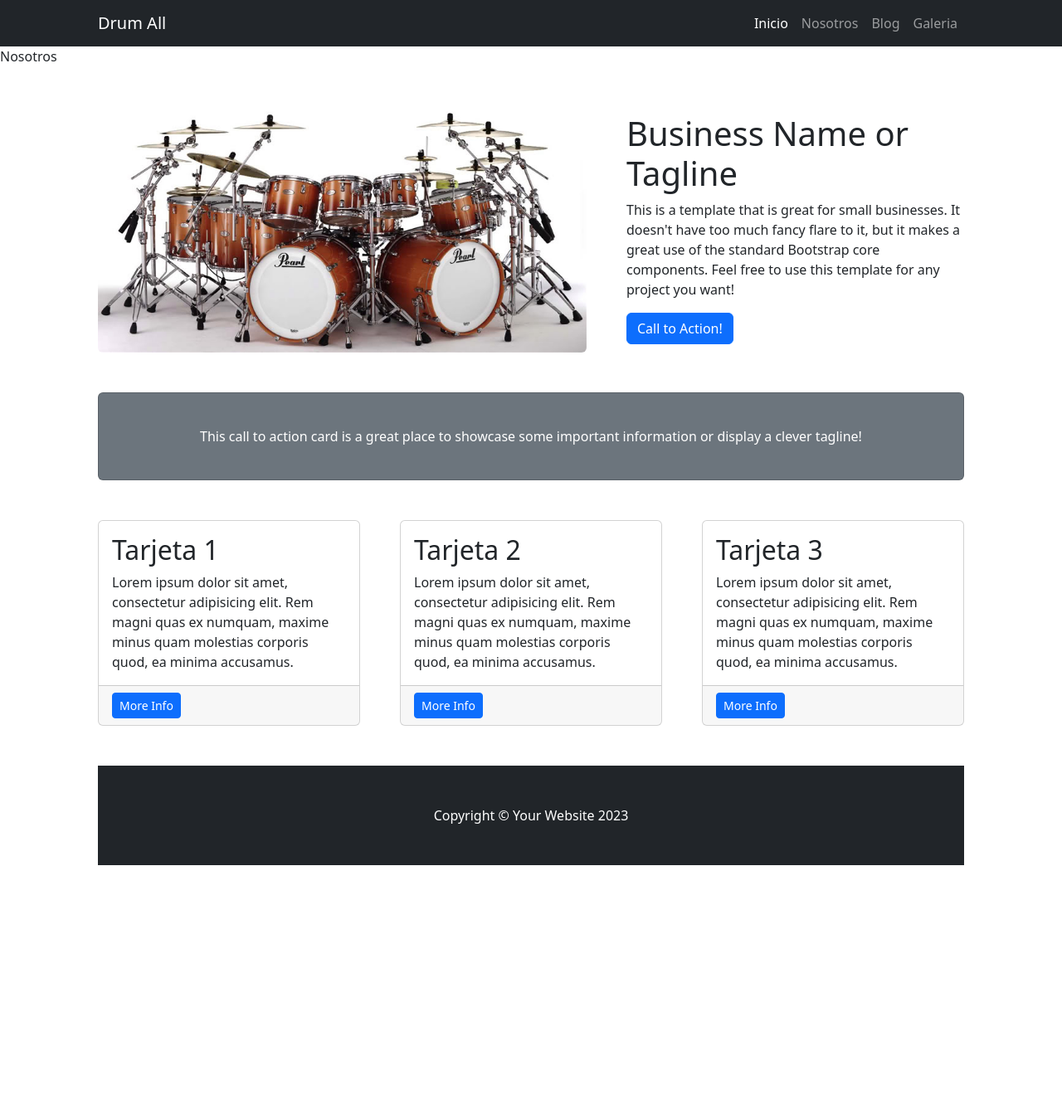
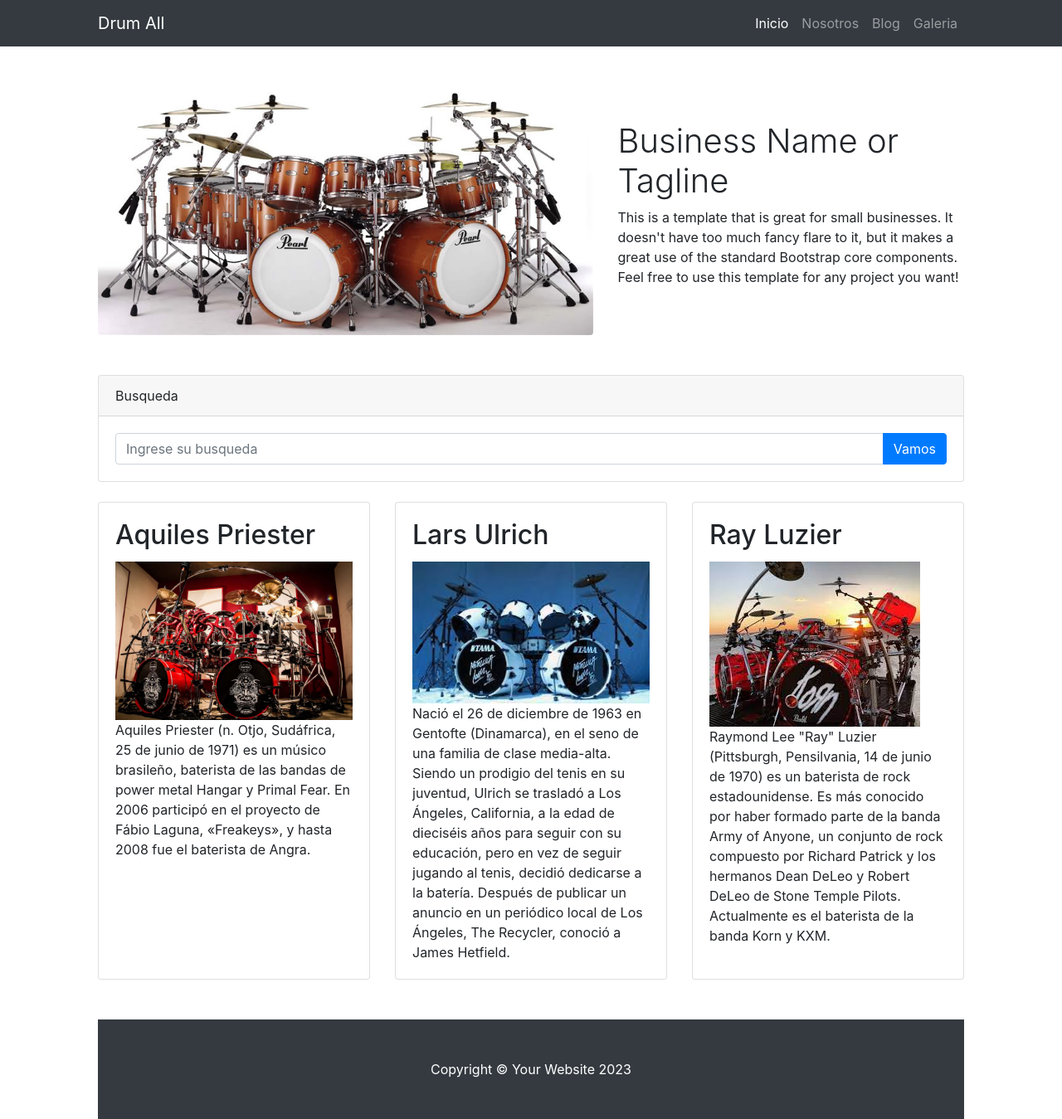
Before and after one commit to Nico-Dondo/Coderhouse-47790, a Django app: page /about/ in a window 1280 px wide. Shown: the whole page at 83% size. Before the commit the page ends 1043 px from the top, so only its background shows below. Run offline with Django 4.2, Linux system fonts and the light colour scheme; some libraries are stand-ins or nearby versions.

Commit message:
Vistas y css

```diff
--- a/project/core/templates/core/about.html
+++ b/project/core/templates/core/about.html
@@ -1,9 +1,16 @@
 {% extends 'core/base.html' %}
 
 {% block contenido_titulo %}
-    Nosotros
+    <!-- Contenido del bloque título de about.html -->
 {% endblock contenido_titulo %}
 
-{% block contenido| %}
-    <p>Esto es una prueba</p>
-{% endblock contenido| %}
+{% block tarjetas %}
+    {% include 'core/card.html' with titulo="Aquiles Priester" imagen='core/img/aquiles-priester-drums.jpg' descripcion="Aquiles Priester (n. Otjo, Sudáfrica, 25 de junio de 1971) es un músico brasileño, baterista de las bandas de power metal Hangar y Primal Fear. En 2006 participó en el proyecto de Fábio Laguna, «Freakeys», y hasta 2008 fue el baterista de Angra." %}
+    {% include 'core/card.html' with titulo="Lars Ulrich" imagen='core/img/descarga.jpg' descripcion="Nació el 26 de diciembre de 1963 en Gentofte (Dinamarca), en el seno de una familia de clase media-alta. Siendo un prodigio del tenis en su juventud, Ulrich se trasladó a Los Ángeles, California, a la edad de dieciséis años para seguir con su educación, pero en vez de seguir jugando al tenis, decidió dedicarse a la batería. Después de publicar un anuncio en un periódico local de Los Ángeles, The Recycler, conoció a James Hetfield." %}
+    {% include 'core/card.html' with titulo="Ray Luzier" imagen='core/img/korn.jpg' descripcion='Raymond Lee "Ray" Luzier (Pittsburgh, Pensilvania, 14 de junio de 1970) es un baterista de rock estadounidense. Es más conocido por haber formado parte de la banda Army of Anyone, un conjunto de rock compuesto por Richard Patrick y los hermanos Dean DeLeo y Robert DeLeo de Stone Temple Pilots. Actualmente es el baterista de la banda Korn y KXM.' %}
+    {% endblock tarjetas %}
+
+
+{% block contenido %}
+    <!-- Contenido del bloque principal de about.html -->
+{% endblock contenido %}
--- a/project/core/templates/core/base.html
+++ b/project/core/templates/core/base.html
@@ -13,6 +13,11 @@
     <link rel="icon" type="image/x-icon" href="{% static 'core/assets/favicon.ico' %}" />
     <!-- Core theme CSS (includes Bootstrap)-->
     <link href="{% static 'core/css/styles.css' %}" rel="stylesheet" />
+    <link rel="stylesheet" href="https://maxcdn.bootstrapcdn.com/bootstrap/4.0.0/css/bootstrap.min.css" integrity="sha384-Gn5384xqQ1aoWXA+058RXPxPg6fy4IWvTNh0E263XmFcJlSAwiGgFAW/dAiS6JXm" crossorigin="anonymous">
+    <script src="https://code.jquery.com/jquery-3.2.1.slim.min.js" integrity="sha384-KJ3o2DKtIkvYIK3UENzmM7KCkRr/rE9/Qpg6aAZGJwFDMVNA/GpGFF93hXpG5KkN" crossorigin="anonymous"></script>
+    <script src="https://cdn.jsdelivr.net/npm/@popperjs/core@2.11.6/dist/umd/popper.min.js" integrity="sha384-gpGfzbzzVCEhY5KgPZNDEzfcSU2XOdFNTBb6Ukd5HxCt6l5fZgAfgI5Gz7LH6FA" crossorigin="anonymous"></script>
+    <script src="https://maxcdn.bootstrapcdn.com/bootstrap/4.0.0/js/bootstrap.min.js" integrity="sha384-JZR6Spejh4U02d8jOt6vLEHfe/JQGiRRSQQxSfFWpi1MquVdAyjUar5+76PVCmYl" crossorigin="anonymous"></script>
+
 </head>
 
 <body>
@@ -34,22 +39,25 @@
                 <p>This is a template that is great for small businesses. It doesn't have too much fancy flare to it,
                     but it makes a great use of the standard Bootstrap core components. Feel free to use this template
                     for any project you want!</p>
-                <a class="btn btn-primary" href="#!">Call to Action!</a>
+
             </div>
         </div>
         <!-- Call to Action-->
-        <div class="card text-white bg-secondary my-5 py-4 text-center">
+        <div class="card mb-4">
+            <div class="card-header">Busqueda</div>
             <div class="card-body">
-                <p class="text-white m-0">This call to action card is a great place to showcase some important
-                    information or display a clever tagline!</p>
+                <div class="input-group">
+                    <input class="form-control" type="text" placeholder="Ingrese su busqueda" aria-label="Enter search term..." aria-describedby="button-search">
+                    <button class="btn btn-primary" id="button-search" type="button">Vamos</button>
+                </div>
             </div>
         </div>
         <!-- Content Row-->
         <div class="row gx-4 gx-lg-5">
-            {% include 'core/card.html' with titulo="Tarjeta 1" %}
-            {% include 'core/card.html' with titulo="Tarjeta 2" %}
-            {% include 'core/card.html' with titulo="Tarjeta 3" %}
+            {% block tarjetas %}
+            {% endblock tarjetas %}
         </div>
+
         <!-- Footer-->
         {% include 'core/footer.html' %}
         <!-- Bootstrap core JS-->
--- a/project/core/templates/core/card.html
+++ b/project/core/templates/core/card.html
@@ -1,9 +1,11 @@
+{% load static %}
 <div class="col-md-4 mb-5">
     <div class="card h-100">
         <div class="card-body">
             <h2 class="card-title">{{titulo}}</h2>
-            <p class="card-text">Lorem ipsum dolor sit amet, consectetur adipisicing elit. Rem magni quas ex numquam, maxime minus quam molestias corporis quod, ea minima accusamus.</p>
+            <img src="{% static imagen %}" alt="{{titulo}}" class="img-fluid">
+            <p class="card-text">{{descripcion}}</p>
+            <!-- Agrega la clase img-fluid para hacer la imagen responsive -->
         </div>
-        <div class="card-footer"><a class="btn btn-primary btn-sm" href="#!">More Info</a></div>
     </div>
 </div>
--- a/project/core/urls.py
+++ b/project/core/urls.py
@@ -1,9 +1,11 @@
+# core/urls.py
 from django.urls import path
 from . import views
 
-app_name="core"
+app_name = "core"
 
 urlpatterns = [
-    path("", views.home, name ="index"),
+    path("", views.home, name="index"),
     path("about/", views.about, name="about"),
+    path("search/", views.search, name="search"),  # Agrega esta línea
 ]
--- a/project/core/views.py
+++ b/project/core/views.py
@@ -1,7 +1,12 @@
+# core/views.py
 from django.shortcuts import render
 
 def home(request):
-    return render(request,"core/index.html" )
+    return render(request, "core/index.html")
 
 def about(request):
-    return render (request, "core/about.html")
+    return render(request, "core/about.html")
+
+def search(request):
+    # Lógica de búsqueda aquí
+    return render(request, "core/search_results.html")
```
Also changed, not shown: project/core/templates/core/index.html (+2 -9 lines), project/core/static/core/img/aquiles-priester-drums.jpg (added), project/core/static/core/img/descarga.jpg (added), project/core/static/core/img/images.jpg (added), project/core/static/core/img/korn.jpg (added).
